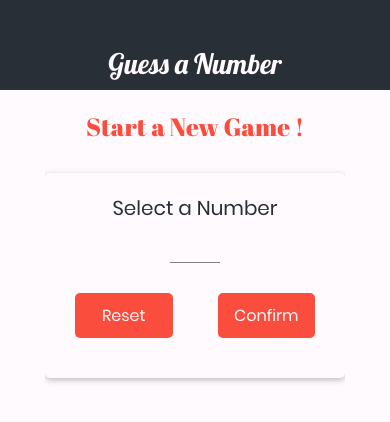
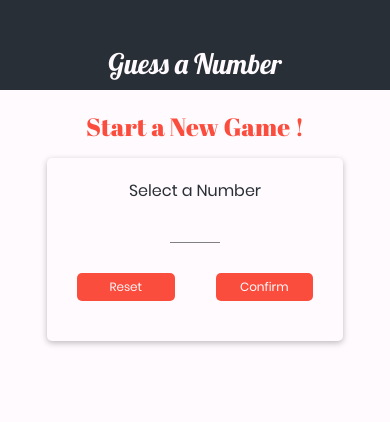
Before and after one commit to JulieAllix/rn-second-app, a React Native app: screen / in a window 390 px wide. Shown: the top 422 px of the page. Built offline with nearby package versions, Linux system fonts and the light colour scheme.

Commit message:
Responsive design for all the app

```diff
--- a/components/Card.js
+++ b/components/Card.js
@@ -1,5 +1,5 @@
 import React from 'react';
-import { View, StyleSheet } from 'react-native';
+import { View, StyleSheet, Dimensions } from 'react-native';
 
 import Colors from '../constants/themeColors';
 
@@ -11,8 +11,9 @@ const Card = props => {
 
 const styles = StyleSheet.create({
     card: {
-        width: 300,
-        maxWidth: '80%',
+        width: '80%',
+        minWidth: 280,
+        maxWidth: '95%',
         alignItems: 'center',
         shadowColor: 'black',
         shadowOffset: { width: 0, height: 2 },
--- a/components/MainButton.js
+++ b/components/MainButton.js
@@ -17,7 +17,7 @@ const MainButton = props => {
 const styles = StyleSheet.create({
     button: {
         backgroundColor: Colors.primary,
-        padding: 10,
+        padding: Dimensions.get('window').width < 400 ? 5 : 10,
         marginVertical: 10,
         borderRadius: 5,
         //width: 115,
@@ -26,7 +26,7 @@ const styles = StyleSheet.create({
     text: {
         color: Colors.light,
         textAlign: 'center',
-        fontSize: 16,
+        fontSize: Dimensions.get('window').width < 400 ? 12 : 16,
     },
 });
 
--- a/components/NumberContainer.js
+++ b/components/NumberContainer.js
@@ -1,5 +1,5 @@
 import React from 'react';
-import { View, Text, StyleSheet } from 'react-native';
+import { View, Text, StyleSheet, Dimensions } from 'react-native';
 
 
 import Colors from '../constants/themeColors';
@@ -24,7 +24,7 @@ const styles = StyleSheet.create({
     },
     number: {
         color: Colors.primary,
-        fontSize: 22,
+        fontSize: Dimensions.get('window').width < 400 ? 18 : 22,
     }
 });
 
--- a/screens/GameOverScreen.js
+++ b/screens/GameOverScreen.js
@@ -1,5 +1,13 @@
 import React from 'react';
-import { View, Text, StyleSheet, TouchableOpacity, Image } from 'react-native';
+import {
+    View,
+    Text,
+    StyleSheet,
+    TouchableOpacity,
+    Image,
+    Dimensions,
+    ScrollView
+} from 'react-native';
 
 import MainButton from '../components/MainButton';
 
@@ -8,6 +16,7 @@ import Colors from '../constants/themeColors';
 
 const GameOverScreen = props => {
     return (
+        <ScrollView>
             <View style={styles.screen}>
                 <BodyText style={styles.summary}>The Game is Over !</BodyText>
                 <Image
@@ -26,6 +35,7 @@ const GameOverScreen = props => {
                     New Game
                 </MainButton>
             </View>
+        </ScrollView>
     );
 };
 
@@ -36,12 +46,14 @@ const styles = StyleSheet.create({
         alignItems: 'center'
     },
     summary: {
-        fontSize: 20,
+        fontSize: Dimensions.get('window').width < 400 ? 16 : 20,
         textAlign: 'center',
+        marginTop: 20,
     },
     image: {
-        width: '80%',
-        height: 300,
+        width: Dimensions.get('window').width * 0.7,
+        height: Dimensions.get('window').width * 0.7,
+
     },
     resultContainer: {
         width: '80%',
--- a/screens/GameScreen.js
+++ b/screens/GameScreen.js
@@ -7,10 +7,11 @@ import {
     Alert,
     ScrollView,
     FlatList,
-    Dimensions
+    Dimensions,
 } from 'react-native';
 import { Ionicons } from '@expo/vector-icons';
 
+import TitleText from '../components/TitleText';
 import BodyText from '../components/BodyText';
 import NumberContainer from '../components/NumberContainer';
 import Card from '../components/Card';
@@ -70,7 +71,7 @@ const GameScreen = props => {
 
     return (
         <View style={styles.screen}>
-            <BodyText style={styles.subTitle}>Opponent's Guess</BodyText>
+            <TitleText style={styles.title}>Opponent's Guess</TitleText>
             <NumberContainer>{currentGuess}</NumberContainer>
             <Card style={styles.buttonsContainer}>
                 <MainButton onPress={nextGuessHandler.bind(this, 'lower')}>
@@ -102,9 +103,11 @@ const styles = StyleSheet.create({
         padding: 10,
         alignItems: 'center',
     },
-    subTitle: {
-        fontSize: 20,
+    title: {
+        fontSize: 25,
+        marginVertical: 10,
         color: Colors.accent,
+        textAlign: 'center',
     },
     buttonsContainer: {
         flexDirection: 'row',
--- a/screens/StartGameScreen.js
+++ b/screens/StartGameScreen.js
@@ -8,7 +8,8 @@ import {
     TouchableWithoutFeedback,
     Keyboard,
     Alert,
-    ScrollView
+    ScrollView,
+    Dimensions
  } from 'react-native';
 
 import TitleText from '../components/TitleText';
@@ -76,8 +77,8 @@ const StartGameScreen = props => {
                 Keyboard.dismiss();
             }}
         >
-            <View style={styles.screen}>
-                <ScrollView>
+            <ScrollView>
+                <View style={styles.screen}>
                     <TitleText style={styles.title}>Start a New Game !</TitleText>
                     <Card style={styles.inputContainer}>
                         <BodyText style={styles.subTitle}>Select a Number</BodyText>
@@ -101,8 +102,8 @@ const StartGameScreen = props => {
                         </View>
                     </Card>
                     {confirmedOutput}
-                </ScrollView>
-            </View>
+                </View>
+            </ScrollView>
         </TouchableWithoutFeedback>
     );
 };
@@ -120,19 +121,16 @@ const styles = StyleSheet.create({
         textAlign: 'center',
     },
     subTitle: {
-        fontSize: 20,
+        fontSize: Dimensions.get('window').width < 400 ? 16 : 20,
         color: Colors.accent,
     },
     inputContainer: {
-        width: '80%',
-        minWidth: 300,
-        maxWidth: '95%',
         alignItems: 'center',
-        marginTop: 20,
+        margin: 5,
     },
     confirmedOutput: {
         color: Colors.accent,
-        fontSize: 20,
+        fontSize: Dimensions.get('window').width < 400 ? 16 : 20,
     },
     buttonsContainer: {
         flexDirection: 'row',
```
Lines whose indentation alone changed are shown as unchanged.
